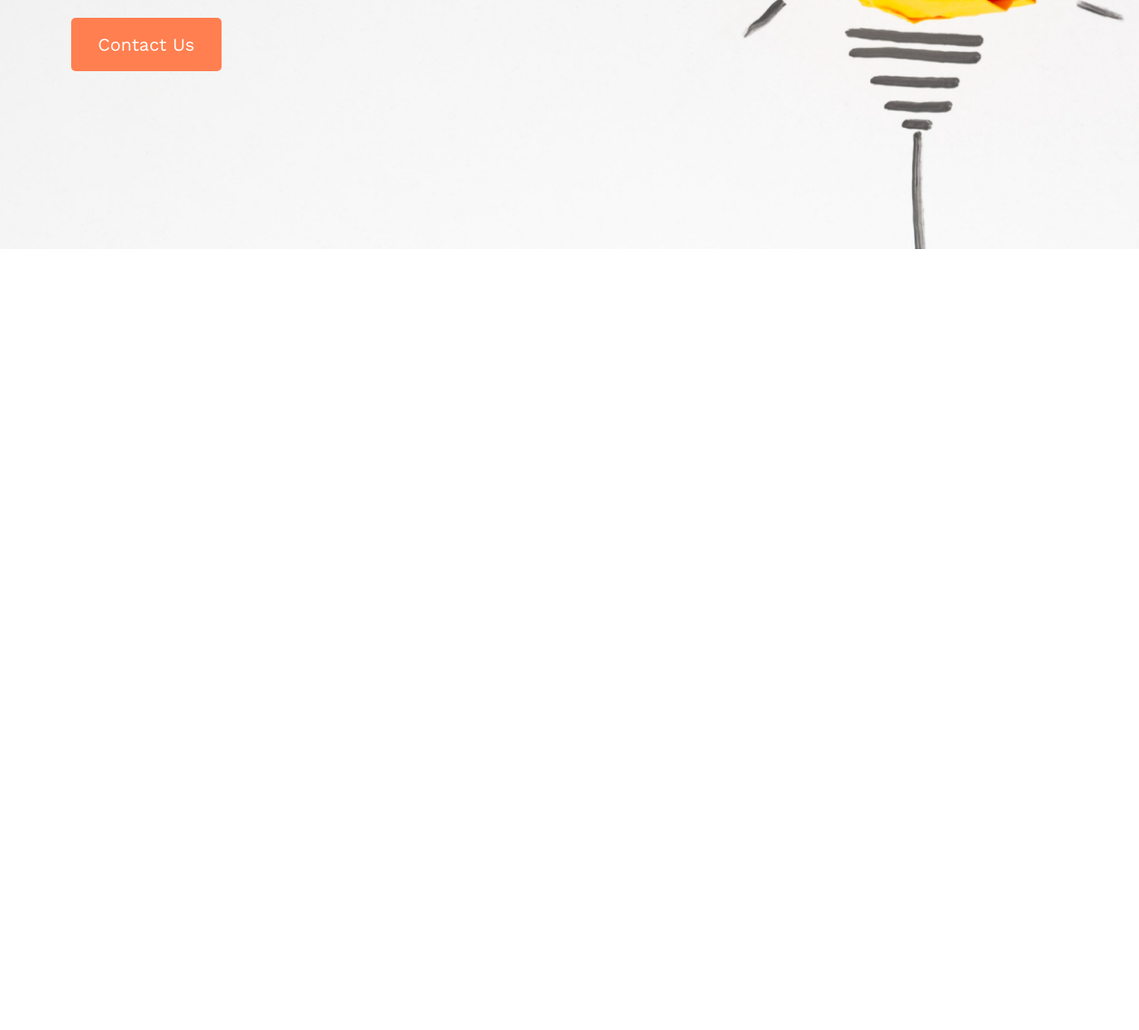
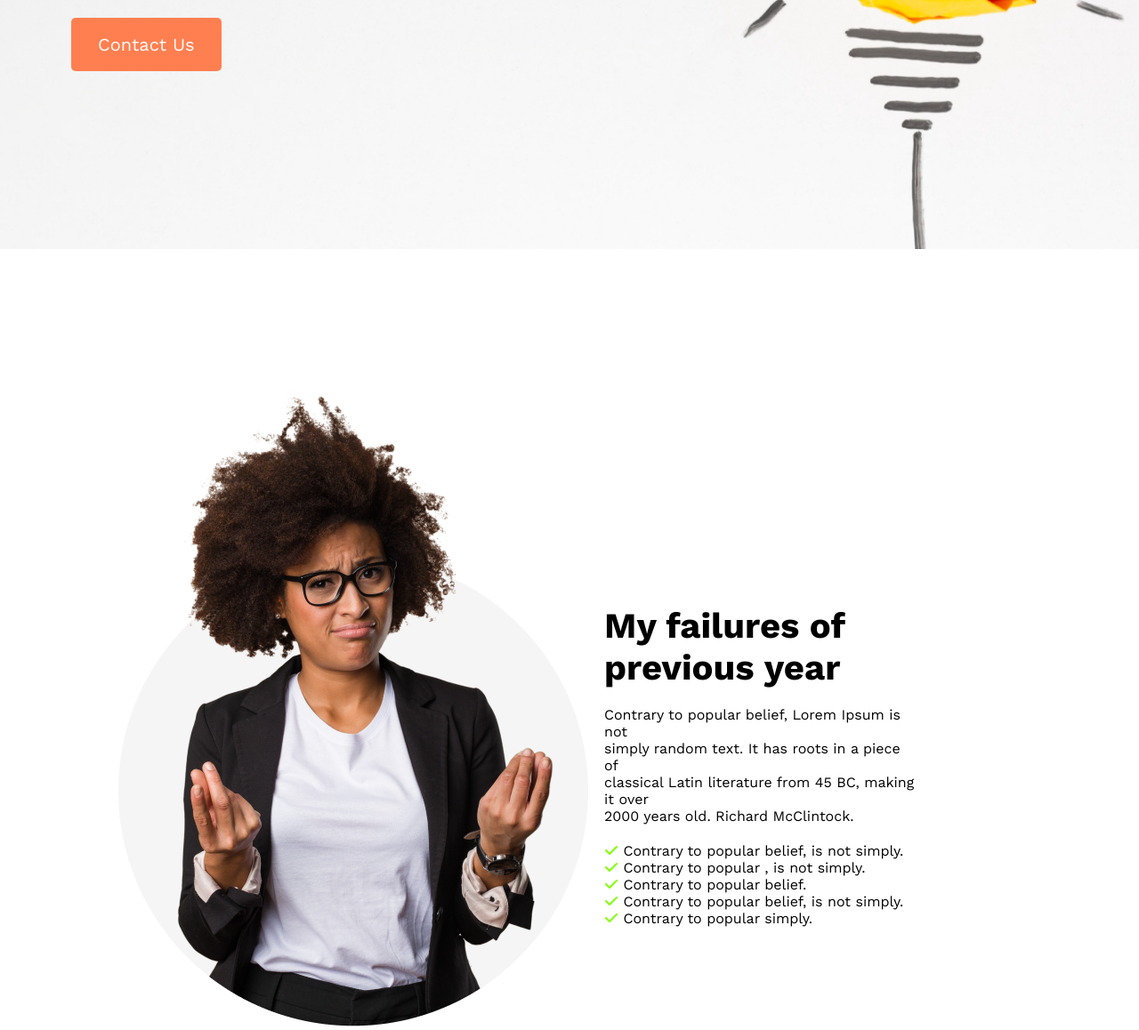
Before and after one commit to Raihanroo/Assignment--1, a plain HTML site: page index.html in a window 1280 px wide. Shown: the part 500-1658 px from the top of the page at 89% size. Before the commit the page ends 800 px from the top, so only its background shows below. Drawn offline with nearby package versions, Linux system fonts and the light colour scheme.

Commit message:
second commit

```diff
--- a/css/style.css
+++ b/css/style.css
@@ -1,7 +1,8 @@
 *{
     margin: 0;
     padding: 0;
-    font-family: Arial, Helvetica, sans-serif;
+    font-family: 'Work Sans', sans-serif;
+
 }
 
 .banner{
@@ -16,19 +17,19 @@
     font-weight: 600;
     margin-left: 80px;
     margin-bottom: 20px;
-    font-family: 'Work Sans', sans-serif;
+
 }
+
 .b-description{
    font-size: 16px;
    color:#444343;
    margin-left: 80px;
-   font-family: 'Work Sans', sans-serif;
    margin-bottom: 30px;
+
 }
 
 .b-btn{
     font-size: 20px;
-    font-family: 'Work Sans', sans-serif;
     padding: 18px 30px;
     color: #FFFF;
     background: coral;
@@ -39,3 +40,29 @@
 }
 
 /*  banner style  */
+
+.failure{
+    display: flex;
+    justify-content: space-between;
+    margin-top: 150px;
+}
+
+.failure-img{
+    margin-left: 110px;
+}
+.fai-text1{
+    font-size: 40px;
+    font-weight: 600;
+    margin-right: 200px;
+    padding-top: 250px;
+    padding-bottom: 20px;
+}
+
+.fai-description{
+    margin-right: 250px;
+    padding-bottom: 20px;
+}
+
+.para-praimary{
+
+}
--- a/index.html
+++ b/index.html
@@ -8,7 +8,12 @@
     <title>Assignment-1</title>
     <link rel="icon" type="images/icon" href="images/icons/web.png">
     <link rel="stylesheet" href="css/style.css">
-    <link href="https://fonts.googleapis.com/css2?family=Dancing+Script:wght@600&family=Work+Sans:wght@400;700&display=swap" rel="stylesheet">
+    <link
+        href="https://fonts.googleapis.com/css2?family=Dancing+Script:wght@600&family=Work+Sans:wght@400;700&display=swap"
+        rel="stylesheet">
+    <link rel="stylesheet" href="https://cdnjs.cloudflare.com/ajax/libs/font-awesome/6.2.1/css/all.css"
+        integrity="sha512-FA9cIbtlP61W0PRtX36P6CGRy0vZs0C2Uw26Q1cMmj3xwhftftymr0sj8/YeezDnRwL9wtWw8ZwtCiTDXlXGjQ=="
+        crossorigin="anonymous" referrerpolicy="no-referrer" />
 </head>
 
 <body>
@@ -18,12 +23,39 @@
                 Possible If You <br>
                 believe</h1>
             <p class="b-description">There are many variations of passages of Lorem Ipsum
-              <br>  available, but the majority have suffered alteration in some <br>
-                form, by injected humour, or randomised words</p>
-                <button class="b-btn">Contact Us</button>
+                <br> available, but the majority have suffered alteration in some <br>
+                form, by injected humour, or randomised words
+            </p>
+            <button class="b-btn">Contact Us</button>
         </div>
     </section>
- <!--  banner part close  -->
+    <!--  banner part close  -->
+
+    <!-- failure of previous year -->
+
+    <section class="failure">
+        <div class="failure-img">
+            <img src="images/person.png" alt="">
+        </div>
+        <div class="failur-text">
+            <h1 class="fai-text1">My failures of <br>
+                previous year</h1>
+            <p class="fai-description">Contrary to popular belief, Lorem Ipsum is not <br>
+                simply random text. It has roots in a piece of <br>
+                classical Latin literature from 45 BC, making it over <br>
+                2000 years old. Richard McClintock.</p>
+            <p class="para-praimary"><i class="fa-solid fa-check" style="color: chartreuse;"></i> Contrary to popular
+                belief, is not simply.</p>
+            <p class="para-praimary"><i class="fa-solid fa-check" style="color: chartreuse;"></i> Contrary to popular ,
+                is not simply.</p>
+            <p class="para-praimary"><i class="fa-solid fa-check" style="color: chartreuse;"></i> Contrary to popular
+                belief. </p>
+            <p class="para-praimary"><i class="fa-solid fa-check" style="color: chartreuse;"></i> Contrary to popular
+                belief, is not simply.</p>
+            <p class="para-praimary"><i class="fa-solid fa-check" style="color: chartreuse;"></i> Contrary to popular
+                simply.</p>
+        </div>
+    </section>
 </body>
 
 </html>
```
